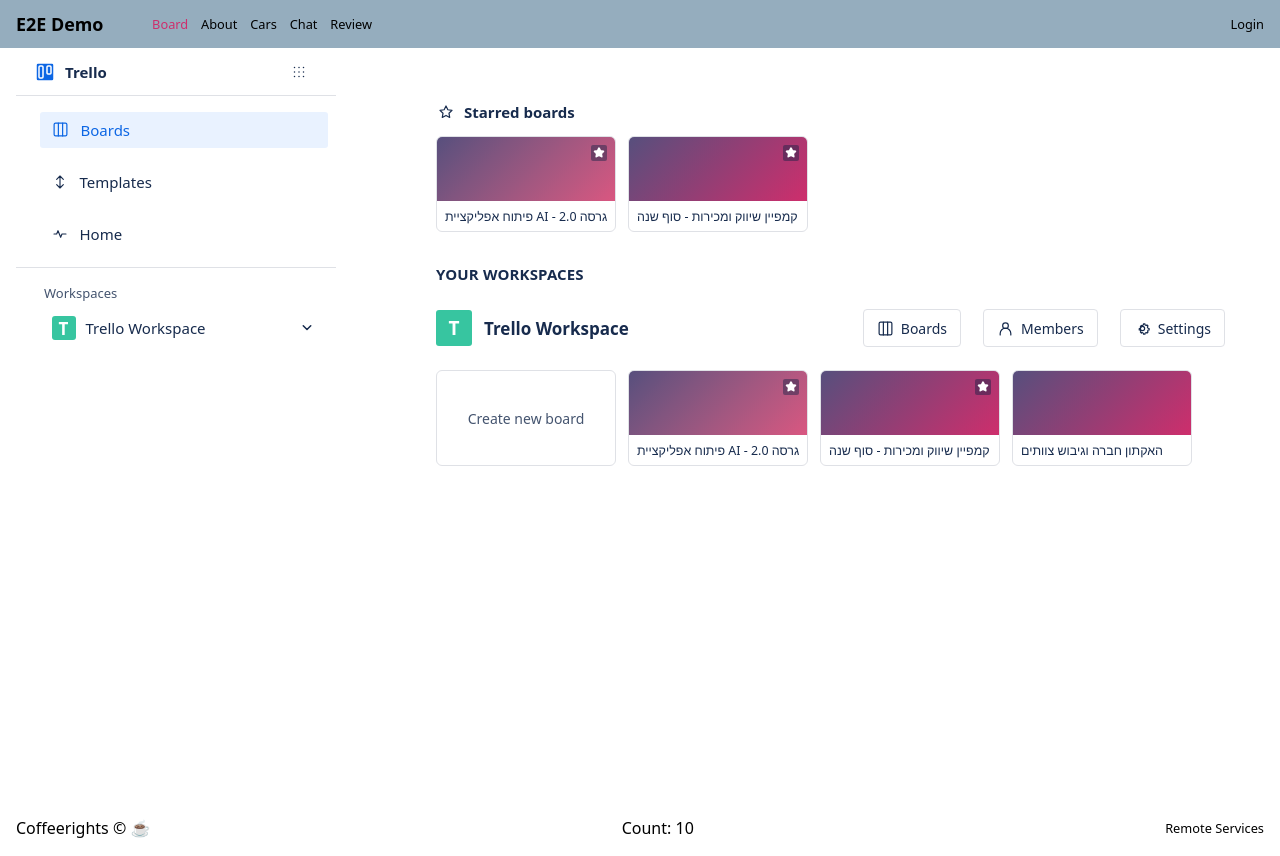
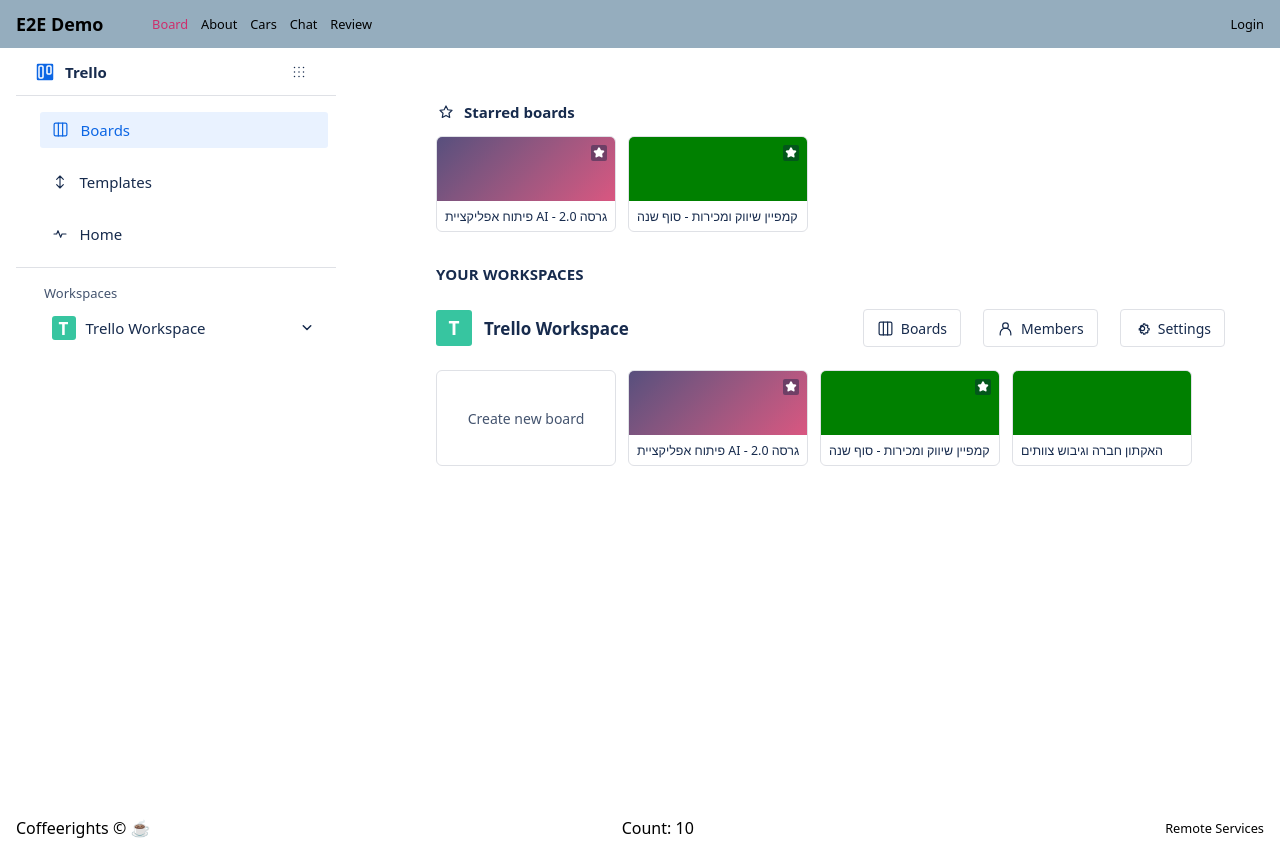
Before and after one commit to ofekmeshulam46-bot/Trello-Frontend, a React (Vite) app: page /boards in a window 1280 px wide. Built offline with nearby package versions, Linux system fonts and the light colour scheme; no server answers.

Commit message:
testing merge commit

```diff
--- a/src/assets/styles/cmps/board/BoardIndex.css
+++ b/src/assets/styles/cmps/board/BoardIndex.css
@@ -348,7 +348,8 @@
     & .board-cover {
         width: 100%;
         height: 64px;
-        background: linear-gradient(135deg, var(--clr3), var(--clr1));
+        /* background: linear-gradient(135deg, var(--clr3), var(--clr1)); */
+        background: green;
         background-position: center;
         background-size: cover;
         transition: filter 0.16s ease;
```
